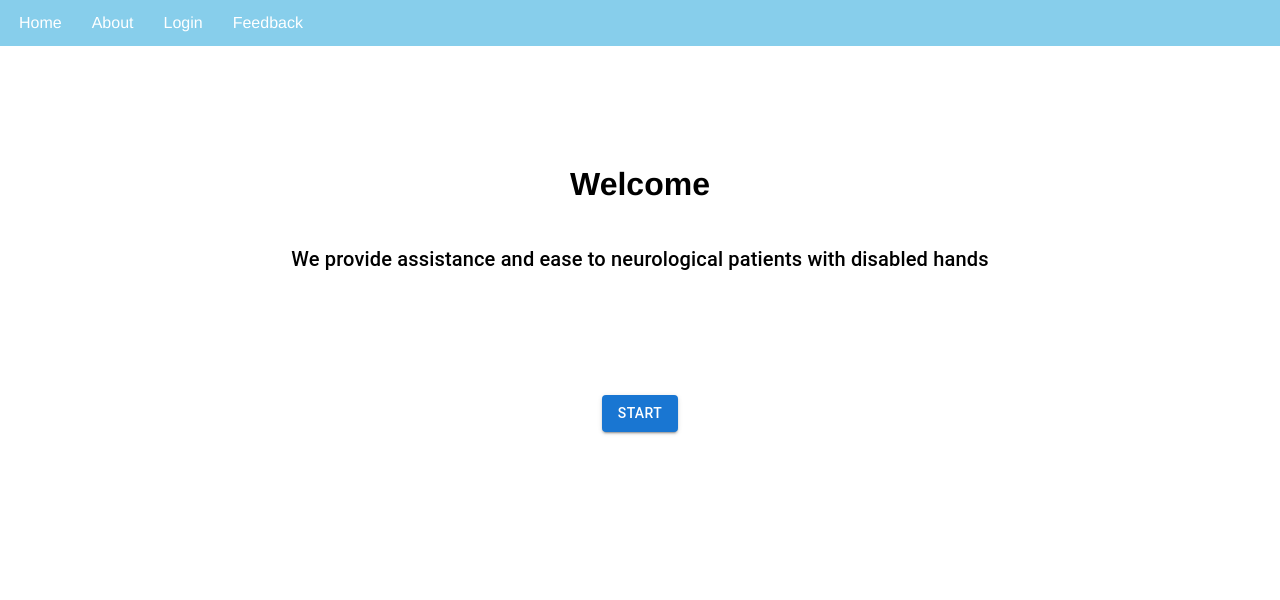
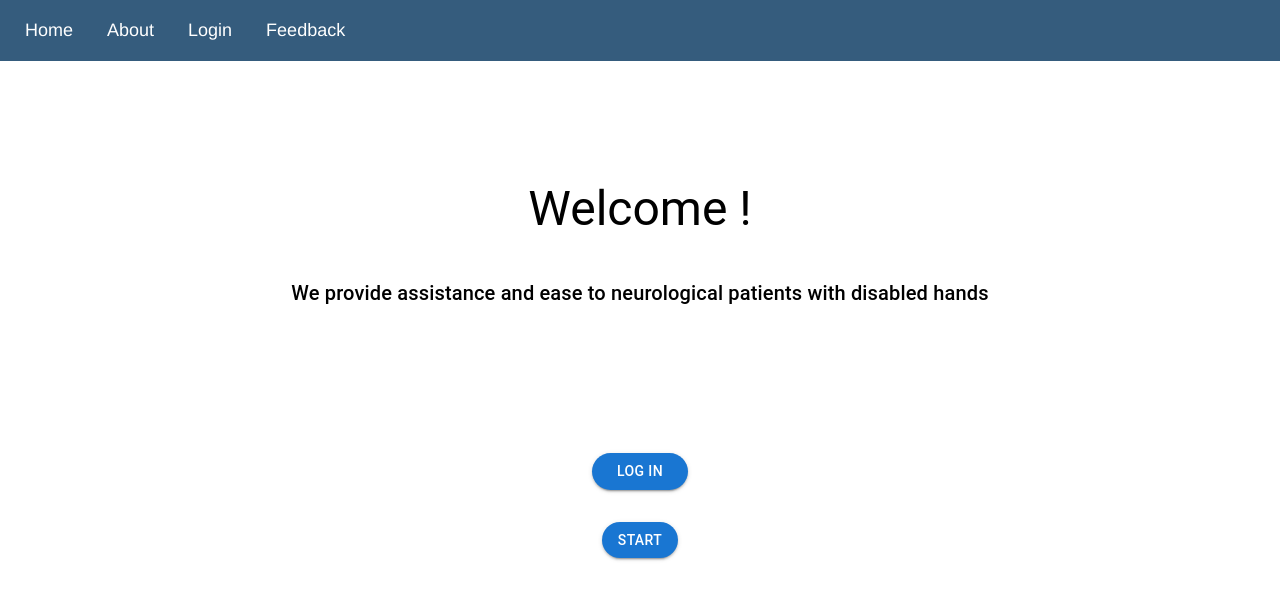
Before and after one commit to victorlim12/Hand-Gesture-Recognition, a React (Create React App) app: page / in a window 1280 px wide. Shown: the top 600 px of the page. Built offline with nearby package versions, Linux system fonts and the light colour scheme.

Commit message:
ui commit

```diff
--- a/src/App.css
+++ b/src/App.css
@@ -3,14 +3,14 @@
 } */
 
 .header-ul {
-  padding: 4px;
+  padding: 8px;
   margin: 0px;
-  background-color: skyblue;
+  background-color: rgb(53, 92, 125);
 }
 
 .header-ul li{
   display: inline-block;
-  padding: 10px;
+  padding: 12px;
 }
 
 .header-ul li a {
@@ -18,4 +18,17 @@
   text-align: right;
   text-decoration: none;
   padding: 5px;
+  font-size: large;
+
 }
+/* body {
+  background-color: #FDF0E0;
+  color: white;
+  padding: 40px;
+  font-family: Arial;
+
+} */
+body{
+  background-color: #fff;
+
+}
--- a/src/Pages/Individual/About.js
+++ b/src/Pages/Individual/About.js
@@ -78,7 +78,8 @@ const About=()=>{
                 type="submit"
                 halfWidth
                 variant="contained"
-                sx={{ mt: 3, mb: 2 }}
+
+                sx={{ mt: 3, mb: 2, borderRadius: '25px'}}
                 href="/level"
               >
                 Start the game
@@ -88,7 +89,7 @@ const About=()=>{
                 type="submit"
                 halfWidth
                 variant="contained"
-                sx={{ mt: 3, mb: 2 }}
+                sx={{ mt: 3, mb: 2, borderRadius: '25px'}}
                 href="/Ourteam"
               >
                 Know more about our team
--- a/src/Pages/Individual/Homepage.js
+++ b/src/Pages/Individual/Homepage.js
@@ -60,9 +60,10 @@ import Button from '@mui/material/Button';
 import Typography from '@mui/material/Typography';
 
 const Homepage=()=>{
+    const username = localStorage.getItem('username')
     return(
-        <Container  component="main" maxWidth="md">
-            <Box
+        <Container  component="main" >
+            <Box maxWidth="xlg"
             sx={{
                 width:'100%',
                 marginTop: 15,
@@ -70,16 +71,18 @@ const Homepage=()=>{
                 alignItems: 'center',
                 flexDirection: 'column',
 
+
+
             }}>
 
                 <div className="homepage">
-                    <Typography component="h1" variant="h8" >
-                        Welcome
+                    <Typography component="h1" variant="h3" >
+                        Welcome  <span className='blue'>{username}</span>!
                      </Typography>
 
                 </div>
             </Box>
-            <Box
+            <Box maxWidth="lg"
             sx={{
                 width:'100%',
                 marginTop: 5,
@@ -87,21 +90,29 @@ const Homepage=()=>{
                 alignItems: 'center',
                 flexDirection: 'column',
 
+
             }}>
                 <Typography component="h4" variant="h6" >
                   We provide assistance and ease to neurological patients with disabled hands
                 </Typography>
             </Box>
             <Box sx={{
-                width:'100%',
+
                 marginTop: 15,
                 display: 'flex',
                 alignItems: 'center',
                 flexDirection: 'column',
 
+
+
             }}>
-              <Button variant="contained" Start sx={{display:'flex'}}
+
+              <Button variant="contained" sx={{display:'flex', minWidth:'6rem', minHeight:'2rem', mt: 3, mb: 2 , borderRadius: '25px'}}
                 href="/login">
+                  log in
+               </Button>
+               <Button variant="contained" sx={{mt: 2, mb: 2,  borderRadius: '25px'}}
+                href="/about">
                   start
                </Button>
             </Box>
--- a/src/Pages/Individual/Level.js
+++ b/src/Pages/Individual/Level.js
@@ -9,6 +9,7 @@ import {CardMedia} from '@mui/material';
 import {Button} from '@mui/material';
 import {Container} from '@mui/material';
 import {Box} from '@mui/material';
+import { minHeight } from '@mui/system';
 
 // const useStyles = makeStyles({
 //   root: {
@@ -22,7 +23,7 @@ export default function Level() {
   return (
     <Container  component="main" maxWidth="md">
                     <Typography component="h1" variant="h8" sx={{
-                        marginTop: 5,
+                        marginTop: 10,
                         textAlign:"center"}} >
                         Choose your Category
                      </Typography>
@@ -31,7 +32,7 @@ export default function Level() {
             sx={{
                 width:'100%',
                 marginTop: 9,
-                marginLeft:10,
+                marginLeft:17,
                 display: 'flex',
                 alignItems: 'center',
                 flexDirection: 'row',
@@ -39,13 +40,14 @@ export default function Level() {
             }}>
                 <Box>
                     <Card sx={{
-                        minWidth: 200}} >
+                        minWidth: 200
+                        }} >
                     <CardActionArea>
                         <CardMedia
                         component="img"
                         alt="Contemplative Reptile"
-                        height="140"
-                        image="/static/images/cards/contemplative-reptile.jpg"
+                        height="200"
+                        image="https://media.istockphoto.com/photos/hand-picture-id173648736?k=20&m=173648736&s=612x612&w=0&h=77BBXyunFP3cppRUOO1ydrjdaDzwk8AqErCyz5f_s2A="
                         title="Contemplative Reptile"
                         />
                         <CardContent>
@@ -53,21 +55,21 @@ export default function Level() {
                             textAlign:"center"
                         }}>
                             Palm
-                        </Typography>
+                            </Typography>
                         </CardContent>
                     </CardActionArea>
                     </Card>
                 </Box>
              <Box>
                     <Card sx={{
-                        marginLeft: 6,
-                        minWidth: 200}} >
+                        marginLeft: 15,
+                        maxWidth: 250}} >
                     <CardActionArea>
                         <CardMedia
                         component="img"
                         alt="Contemplative Reptile"
-                        height="140"
-                        image="/static/images/cards/contemplative-reptile.jpg"
+                        height="200"
+                        image="https://media.istockphoto.com/photos/elegant-female-hand-on-a-white-background-in-isolation-picture-id467128804?k=20&m=467128804&s=612x612&w=0&h=lqh3W4xwvL7JbYek6xHppdmWena5FTYPhX_Emy9ntts="
                         title="Contemplative Reptile"
                         />
                         <CardContent>
@@ -80,28 +82,6 @@ export default function Level() {
                     </CardActionArea>
                     </Card>
                 </Box>
-            <Box>
-                    <Card sx={{
-                        marginLeft: 6,
-                        minWidth: 200}} >
-                    <CardActionArea  href="/about">
-                        <CardMedia
-                        component="img"
-                        alt="Contemplative Reptile"
-                        height="140"
-                        image="/static/images/cards/contemplative-reptile.jpg"
-                        title="Contemplative Reptile"
-                        />
-                        <CardContent>
-                        <Typography gutterBottom variant="h5" component="h2" sx={{
-                            textAlign:"center"
-                        }}>
-                        Arm
-                        </Typography>
-                        </CardContent>
-                    </CardActionArea>
-                    </Card>
-                </Box>
              </Box>
 
         </Container>
--- a/src/Pages/Individual/Loginpage.js
+++ b/src/Pages/Individual/Loginpage.js
@@ -109,7 +109,7 @@
 //     </ThemeProvider>
 //   );
 // }
-import * as React from 'react';
+import React from 'react';
 import Button from '@mui/material/Button';
 import CssBaseline from '@mui/material/CssBaseline';
 import TextField from '@mui/material/TextField';
@@ -121,12 +121,12 @@ import Box from '@mui/material/Box';
 import Typography from '@mui/material/Typography';
 import Container from '@mui/material/Container';
 import { createTheme, ThemeProvider } from '@mui/material/styles';
+import { BoyRounded } from '@mui/icons-material';
 
 // function onConfirmButtonClick() {
 //         const input = document.getElementById('usernameInput');
 
 //         setUsername(input.value);
-//         // location.href = '/homepage2';
 //     }
 
 //     function setUsername(username) {
@@ -152,10 +152,8 @@ export default function SignIn() {
   const handleSubmit = (event) => {
     event.preventDefault();
     const data = new FormData(event.currentTarget);
-    console.log({
-      email: data.get('email'),
-      password: data.get('password'),
-    });
+    localStorage.setItem('username', data.get('email'));
+    window.location.href =  '/homepage'
   };
 
   return (
@@ -207,7 +205,7 @@ export default function SignIn() {
               fullWidth
               variant="contained"
               sx={{ mt: 3, mb: 2 }}
-              href="/homepage"
+              // href="/homepage"
             >
               Sign In
             </Button>
```
